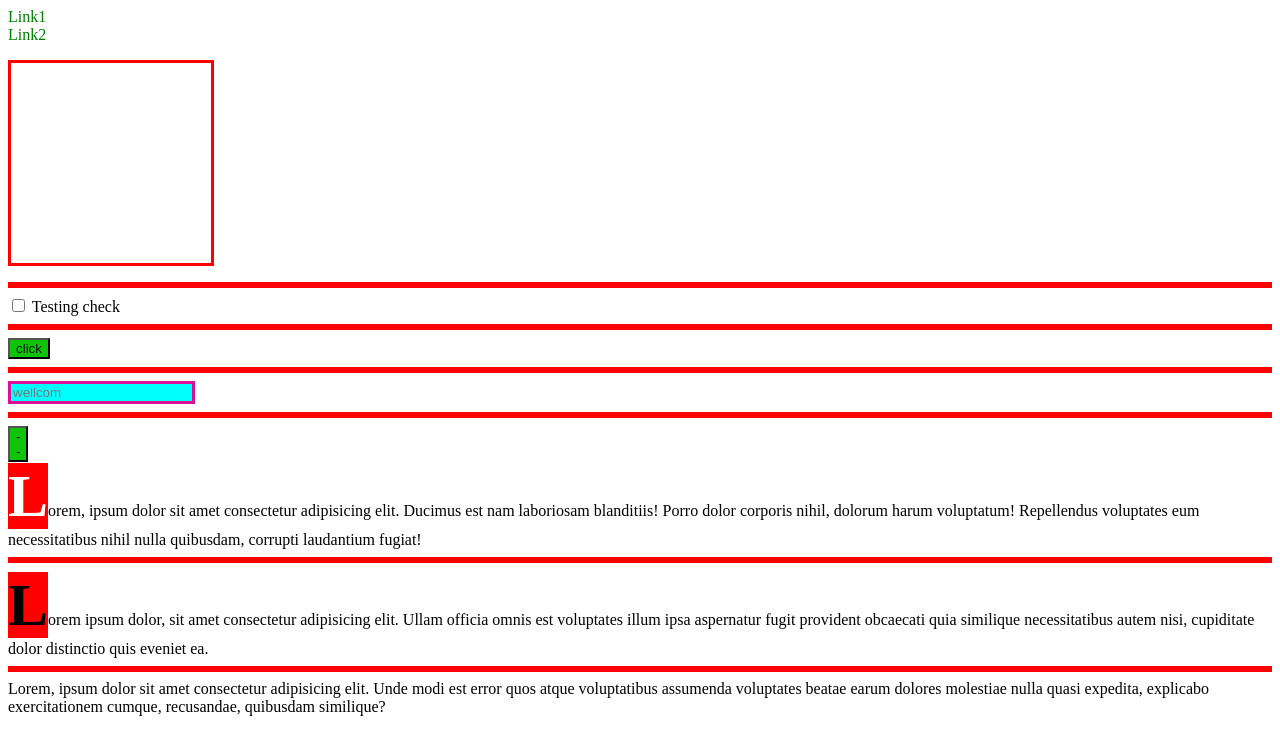
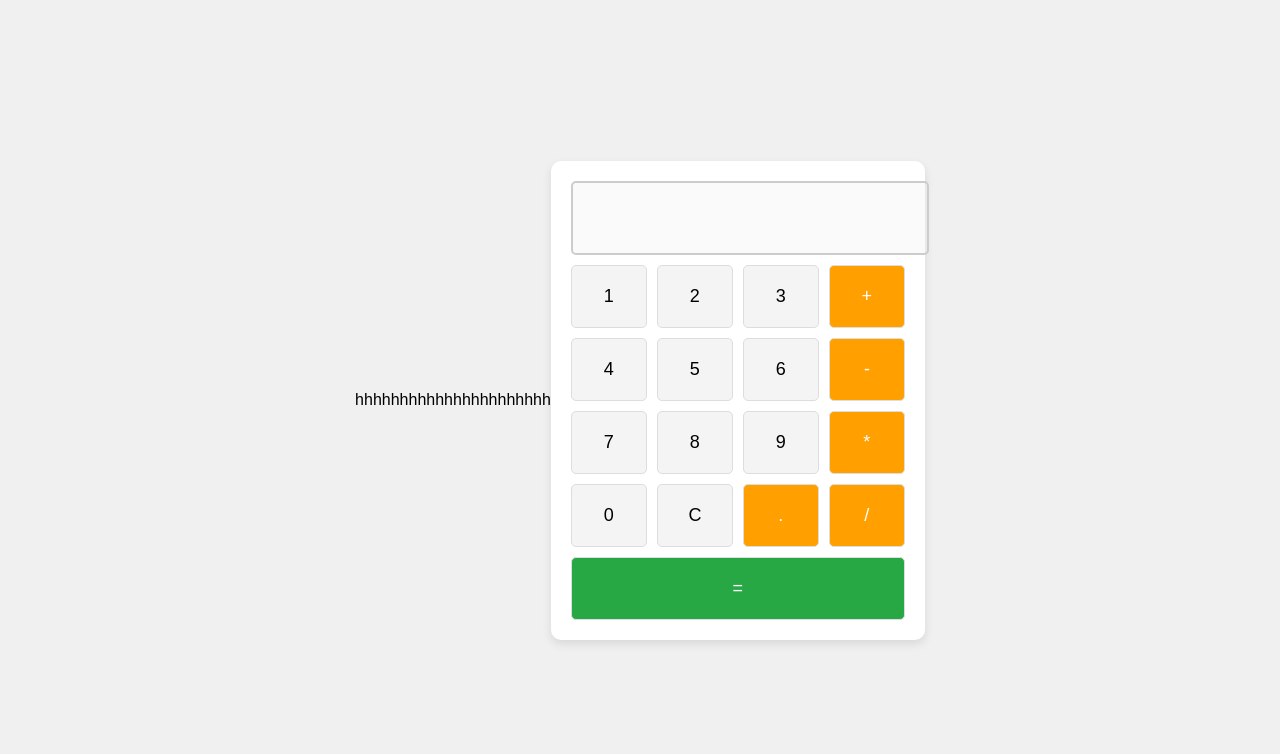
Before and after one commit to HelalMeftah/hover, a plain HTML site: page index.html in a window 1280 px wide. Drawn offline with Linux system fonts and the light colour scheme.

Commit message:
calculater

```diff
--- a/index.html
+++ b/index.html
@@ -1,57 +1,40 @@
 <!DOCTYPE html>
-<html lang="en">
+<html lang="ar">
 <head>
-    <link rel="stylesheet" href="style.css">
     <meta charset="UTF-8">
     <meta name="viewport" content="width=device-width, initial-scale=1.0">
-    <title>Document</title>
+    <title>آلة حاسبة</title>
+    <link rel="stylesheet" href="style.css">
+    <link rel="stylesheet" href="script.js">
 </head>
 <body>
-    <a href="https://google.com">Link1</a>
-    <br>
-
-        <a href="https://facebook.com">Link2</a>
-        <p></p>
-        <hr>
-
-<div>
-
-    <input class="ch" type="checkbox" >
-    <label for="title">Testing check</label>
-</div>
-<hr>
-<button>click</button>
-<hr>
-
-<div>
-    <input type="text" class="in" placeholder="wellcom">
-</div>
-<hr>
-    <div>
-            <button onclick="sss.hidden^=1">-<br>-<br>
-            </button>
-            <ul id="sss" hidden>
-                <li>aaaa</li>
-                <li>bbbb</li>
-                <li>cccc</li>
-            </ul>
+<br>
+<p style="font-size: ;">hhhhhhhhhhhhhhhhhhhhhh</p><br><br><br><br><br><br><br><br><br>
+    <div class="calculator">
+        <div class="display">
+            <input type="text" id="screen" disabled>
+        </div>
+        <div class="buttons">
+            <button class="btn" onclick="appendValue('1')">1</button>
+            <button class="btn" onclick="appendValue('2')">2</button>
+            <button class="btn" onclick="appendValue('3')">3</button>
+            <button class="btn operator" onclick="appendValue('+')">+</button>
+            <button class="btn" onclick="appendValue('4')">4</button>
+            <button class="btn" onclick="appendValue('5')">5</button>
+            <button class="btn" onclick="appendValue('6')">6</button>
+            <button class="btn operator" onclick="appendValue('-')">-</button>
+            <button class="btn" onclick="appendValue('7')">7</button>
+            <button class="btn" onclick="appendValue('8')">8</button>
+            <button class="btn" onclick="appendValue('9')">9</button>
+            <button class="btn operator" onclick="appendValue('*')">*</button>
+            <button class="btn" onclick="appendValue('0')">0</button>
+            <button class="btn" onclick="clearScreen()">C</button>
+            <button class="btn operator" onclick="appendValue('.')">.</button>
+            <button class="btn operator" onclick="appendValue('/')">/</button>
+            <button class="btn equal" onclick="calculate()">=</button>
+        </div>
     </div>
-    <div>
-        <span>L</span>orem, ipsum dolor sit amet consectetur adipisicing elit. Ducimus est nam laboriosam blanditiis! Porro dolor corporis nihil, dolorum harum voluptatum! Repellendus voluptates eum necessitatibus nihil nulla quibusdam, corrupti laudantium fugiat!
-    </div>
-<hr>
-<div class="l222">
-    Lorem ipsum dolor, sit amet consectetur adipisicing elit. Ullam officia omnis est voluptates illum ipsa aspernatur fugit provident obcaecati quia similique necessitatibus autem nisi, cupiditate dolor distinctio quis eveniet ea.
-</div>
-<hr>
-<div class="l333">
-    Lorem, ipsum dolor sit amet consectetur adipisicing elit. Unde modi est error quos atque voluptatibus assumenda voluptates beatae earum dolores molestiae nulla quasi expedita, explicabo exercitationem cumque, recusandae, quibusdam similique?
-</div>
-
-
-
-
-
+    <script src="script.js"></script>
 
 </body>
 </html>
--- /dev/null
+++ b/script.js
@@ -0,0 +1,16 @@
+function appendValue(value) {
+    document.getElementById("screen").value += value;
+}
+
+function clearScreen() {
+    document.getElementById("screen").value = '';
+}
+
+function calculate() {
+    let result = document.getElementById("screen").value;
+    try {
+        document.getElementById("screen").value = eval(result);
+    } catch (e) {
+        document.getElementById("screen").value = 'خطأ';
+    }
+}
--- a/style.css
+++ b/style.css
@@ -1,59 +1,66 @@
-a{
-    color: green;
-    text-decoration: none;
-}
-a:hover{
-    color: red;
-}
-.ch:checked+label{
-
-    color: rgb(11, 236, 67);
-    /* display: none; */
-        accent-color: rgb(175, 53, 223);
-
-}
-a:visited{
-    color: aqua;
-}
-p{
-    width: 200px;
-    height: 200px;
-}
-:empty{
-    border: 3px solid red;
-}
-.in{
-    border: 3px solid rgb(218, 16, 150);
-    background-color: aqua;
-}
-.in:focus{
-    border:1px solid rgb(51, 5, 177);
-    outline:none;
-
-
-
-}
-button{
-    color: rgb(15, 15, 8);
-    background-color: rgb(15, 196, 8);
-
+body {
+    font-family: Arial, sans-serif;
+    display: flex;
+    justify-content: center;
+    align-items: center;
+    height: 100vh;
+    background-color: #f0f0f0;
+    margin: 0;
 }
 
-span{
-    background-color: red;
-    /* display: inline-block */
+.calculator {
+    background-color: #fff;
+    border-radius: 10px;
+    box-shadow: 0 4px 10px rgba(0, 0, 0, 0.1);
+    padding: 20px;
+}
+
+.display input {
+    width: 100%;
+    height: 50px;
+    text-align: left;
+    font-size: 24px;
+    border: 2px solid #ccc;
+    border-radius: 5px;
+    padding: 10px;
+    margin-bottom: 10px;
+}
+
+.buttons {
+    display: grid;
+    grid-template-columns:1fr 1fr 1fr 1fr;
+    gap: 10px;
+}
+
+button {
+    background-color: #f4f4f4;
+    border: 1px solid #ddd;
+    border-radius: 5px;
+    padding: 20px;
+    font-size: 18px;
+    cursor: pointer;
+    transition: background-color 0.3s;
+}
+
+button:hover {
+    background-color: #e0e0e0;
+}
+
+button.operator {
+    background-color: #ff9f00;
     color: white;
-    font-size: 60px;
-    font-weight: bold;
 }
- .l222::first-letter{
-       background-color: red;add
-    /* display: inline-block */
+
+button.operator:hover {
+    background-color: #e68a00;
+}
+
+button.equal {
+    background-color: #28a745;
     color: white;
-    font-size: 60px;
-    font-weight: bold;
- }
- .l333::selection{
-    background-color: black;
-    color: yellow;
- }
+    grid-column: span 4;
+}
+
+button.equal:hover {
+    background-color: #218838;
+}
```
Also changed, not shown: 2 other files.
